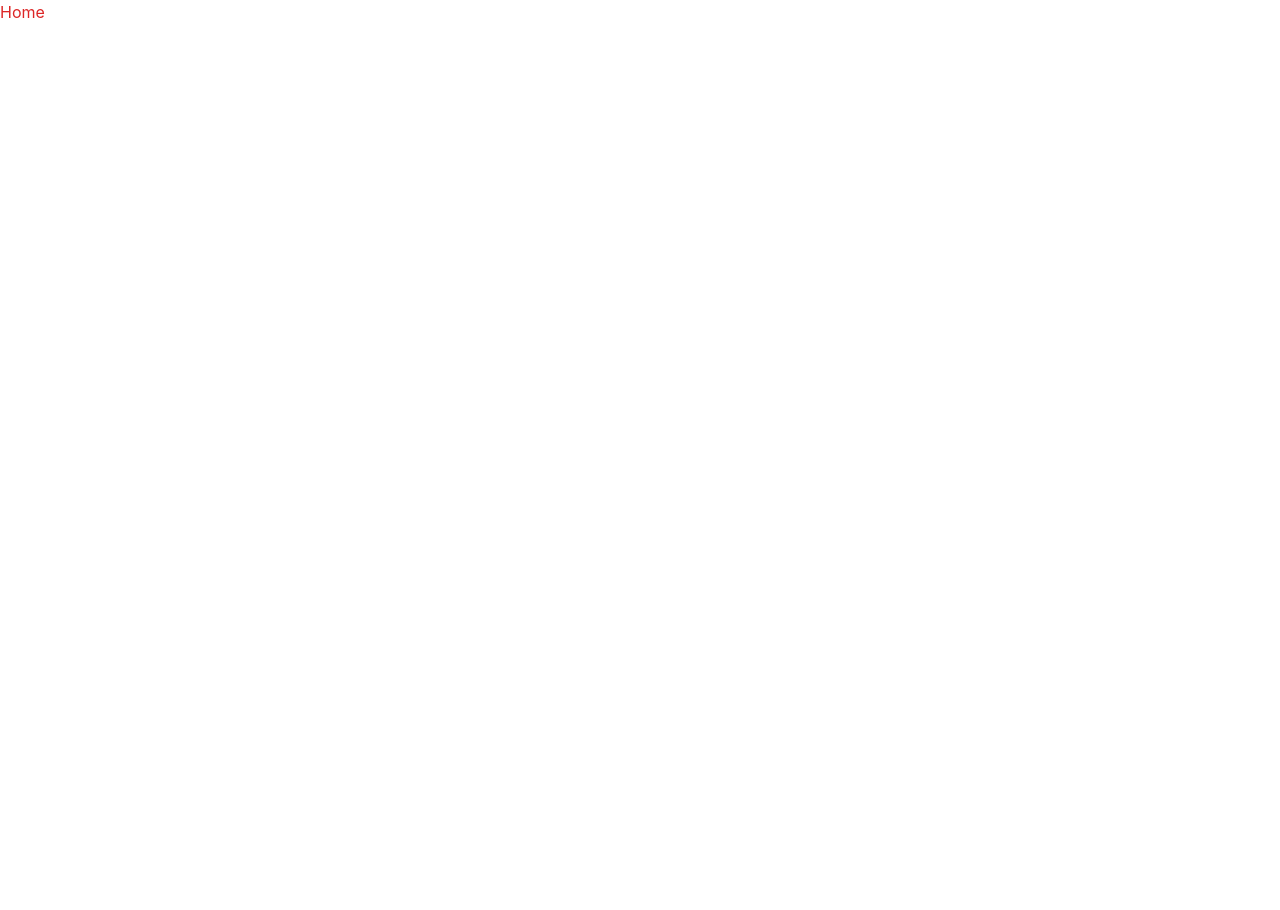
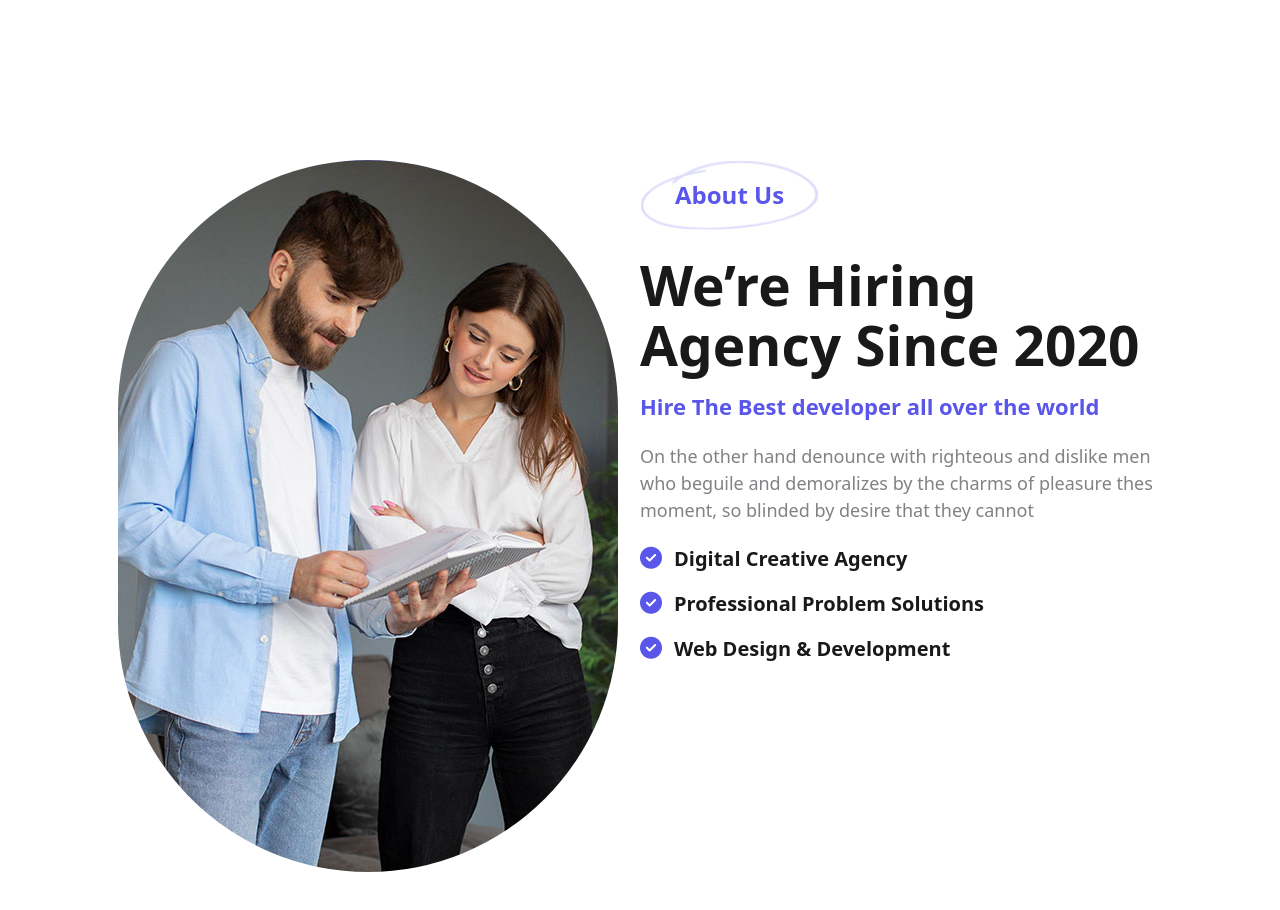
Before and after one commit to thecreativegang/recruit-hub-client-2, a React (Create React App) app: page / in a window 1280 px wide. Shown: the top 910 px of the page. Before the commit the page ends 800 px from the top, so only its background shows below. Built offline with nearby package versions, Linux system fonts and the light colour scheme.

Commit message:
about us section updated

```diff
--- a/public/index.html
+++ b/public/index.html
@@ -19,6 +19,13 @@
     <link
       href="https://cdnjs.cloudflare.com/ajax/libs/tailwindcss/2.0.2/tailwind.min.css"
       rel="stylesheet"
+    />
+    <link
+      rel="stylesheet"
+      href="https://cdnjs.cloudflare.com/ajax/libs/font-awesome/6.1.1/css/all.min.css"
+      integrity="sha512-KfkfwYDsLkIlwQp6LFnl8zNdLGxu9YAA1QvwINks4PhcElQSvqcyVLLD9aMhXd13uQjoXtEKNosOWaZqXgel0g=="
+      crossorigin="anonymous"
+      referrerpolicy="no-referrer"
     />
     <!--
                         Notice the use of %PUBLIC_URL% in the tags above.
--- a/src/App.js
+++ b/src/App.js
@@ -1,15 +1,16 @@
 import { Route, Routes } from 'react-router-dom';
 import './App.css';
-import Home from './components/Home/Home';
+
 import { ToastContainer, toast } from 'react-toastify';
 import 'react-toastify/dist/ReactToastify.css';
+import Home from './Pages/Home/Home/Home';
 
 function App() {
   return (
     <div >
 
       <Routes>
-        <Route path='/' element={<Home />} />
+        <Route path='/' element={<Home></Home>} />
         <Route path='/home' element={<Home />} />
       </Routes>
       <ToastContainer
--- /dev/null
+++ b/src/Pages/Home/About/About.css
@@ -0,0 +1,24 @@
+.section-tittle::after {
+  position: absolute;
+  content: "";
+  width: 100%;
+  left: 0;
+  background: url(../../../images/border-1.png) no-repeat;
+  background-size: 100% 100%;
+  z-index: -1;
+  background-position: bottom;
+  top: auto;
+  bottom: 0;
+  height: 100%;
+}
+
+.section-tittle {
+  font-size: 24px;
+  padding: 17px 35px;
+  z-index: 1;
+  margin-bottom: 25px;
+}
+
+.about-img {
+  border-radius: 250px;
+}
--- /dev/null
+++ b/src/Pages/Home/About/About.js
@@ -0,0 +1,31 @@
+import React from 'react';
+import aboutimg from '../../../images/about-1.jpg';
+import './About.css'
+const About = () => {
+    return (
+        <div className='w-[85%] mx-auto bg-[#ffff] py-[10rem]'>
+            <div className='grid grid-cols-1 md:grid-cols-2'>
+                <div className='flex justify-center'>
+                    <img className='about-img' src={aboutimg} alt="" />
+                </div>
+                <div className='mt-[3rem] md:m-0'>
+                    <h1 className='section-tittle relative color-blue-dark font-semibold inline-block'>About Us</h1>
+                    <h1 className='text-[37px] md:text-[55px] leading-[45px]  md:leading-[60px] mb-[15px] font-semibold heading-color'>We’re Hiring Agency Since 2020</h1>
+                    <p className='text-[22px] font-semibold mb-[20px] color-blue-dark'>Hire The Best developer all over the world</p>
+                    <p className='mb-[20px] para-color text-[18px]'>On the other hand denounce with righteous
+                        and dislike men who beguile and demoralizes
+                        by the charms of pleasure thes moment, so blinded by
+                        desire that they cannot</p>
+
+                    <ul className='heading-color font-semibold text-[20px]'>
+                        <li className='mb-[15px]'><i class="fa-solid mr-[12px] text-[22px] fa-circle-check color-blue-dark "></i>Digital Creative Agency</li>
+                        <li className='mb-[15px]'><i class="fa-solid mr-[12px] text-[22px] fa-circle-check color-blue-dark "></i>Professional Problem Solutions</li>
+                        <li className='mb-[15px]'><i class="fa-solid mr-[12px] text-[22px] fa-circle-check color-blue-dark "></i>Web Design & Development</li>
+                    </ul>
+                </div>
+            </div>
+        </div>
+    );
+};
+
+export default About;
--- a/src/components/Home/Home.js
+++ b/src/Pages/Home/Home/Home.js
@@ -1,9 +1,10 @@
 import React from 'react';
+import About from '../About/About';
 
 const Home = () => {
     return (
         <div>
-            <h1 className='text-red-600'>Home</h1>
+            <About></About>
         </div>
     );
 };
--- a/src/index.css
+++ b/src/index.css
@@ -1,16 +1,19 @@
 @tailwind base;
 @tailwind components;
 @tailwind utilities;
-body {
-  margin: 0;
-  font-family: -apple-system, BlinkMacSystemFont, "Segoe UI", "Roboto", "Oxygen",
-    "Ubuntu", "Cantarell", "Fira Sans", "Droid Sans", "Helvetica Neue",
-    sans-serif;
-  -webkit-font-smoothing: antialiased;
-  -moz-osx-font-smoothing: grayscale;
+
+.bg-blue-dark {
+  background-color: #5956e9;
 }
 
-code {
-  font-family: source-code-pro, Menlo, Monaco, Consolas, "Courier New",
-    monospace;
+.color-blue-dark {
+  color: #5956e9;
 }
+
+.para-color {
+  color: #808285;
+}
+
+.heading-color {
+  color: #191919;
+}
```
Also changed, not shown: src/components/Home/Home.css (deleted), src/images/border-1.png (added).
